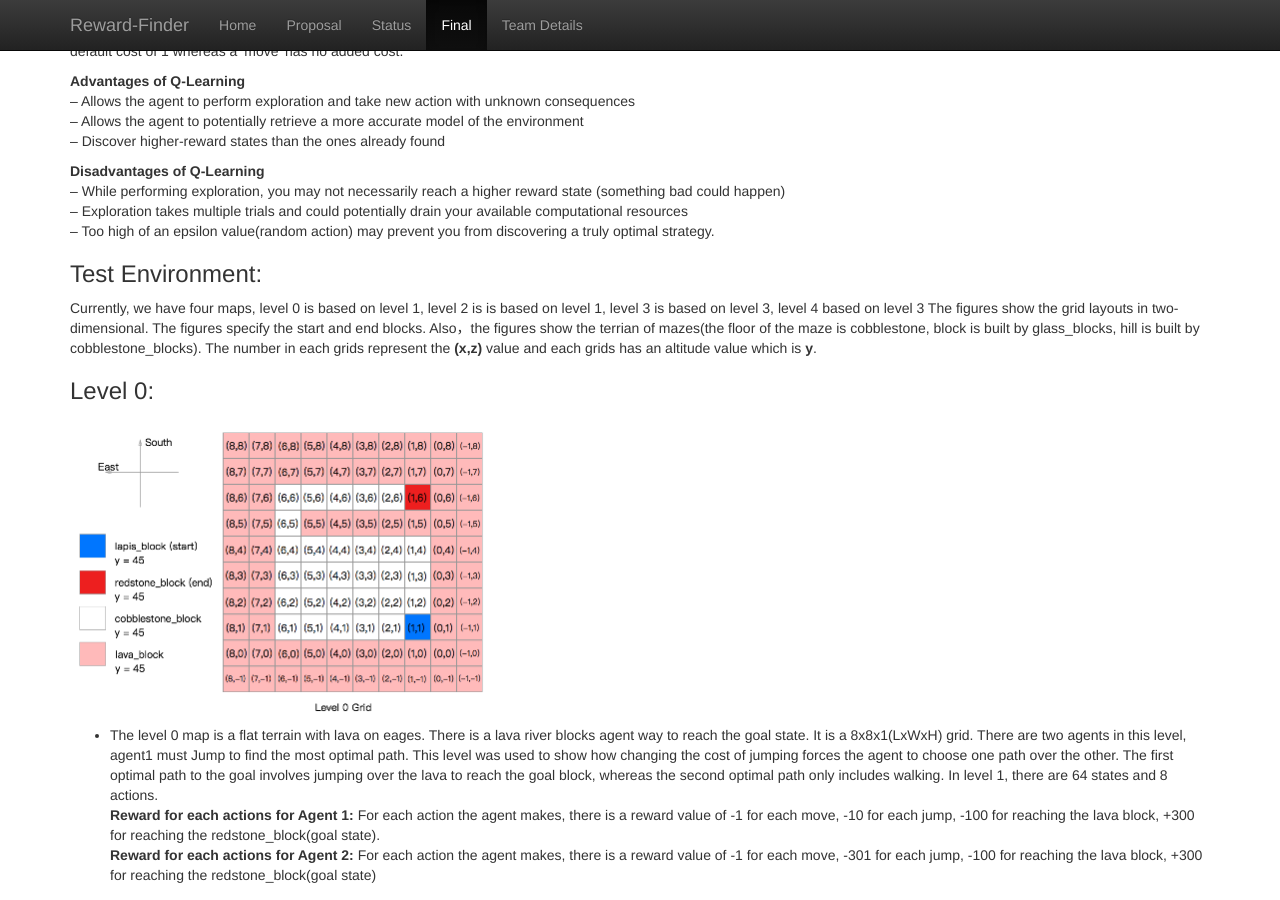
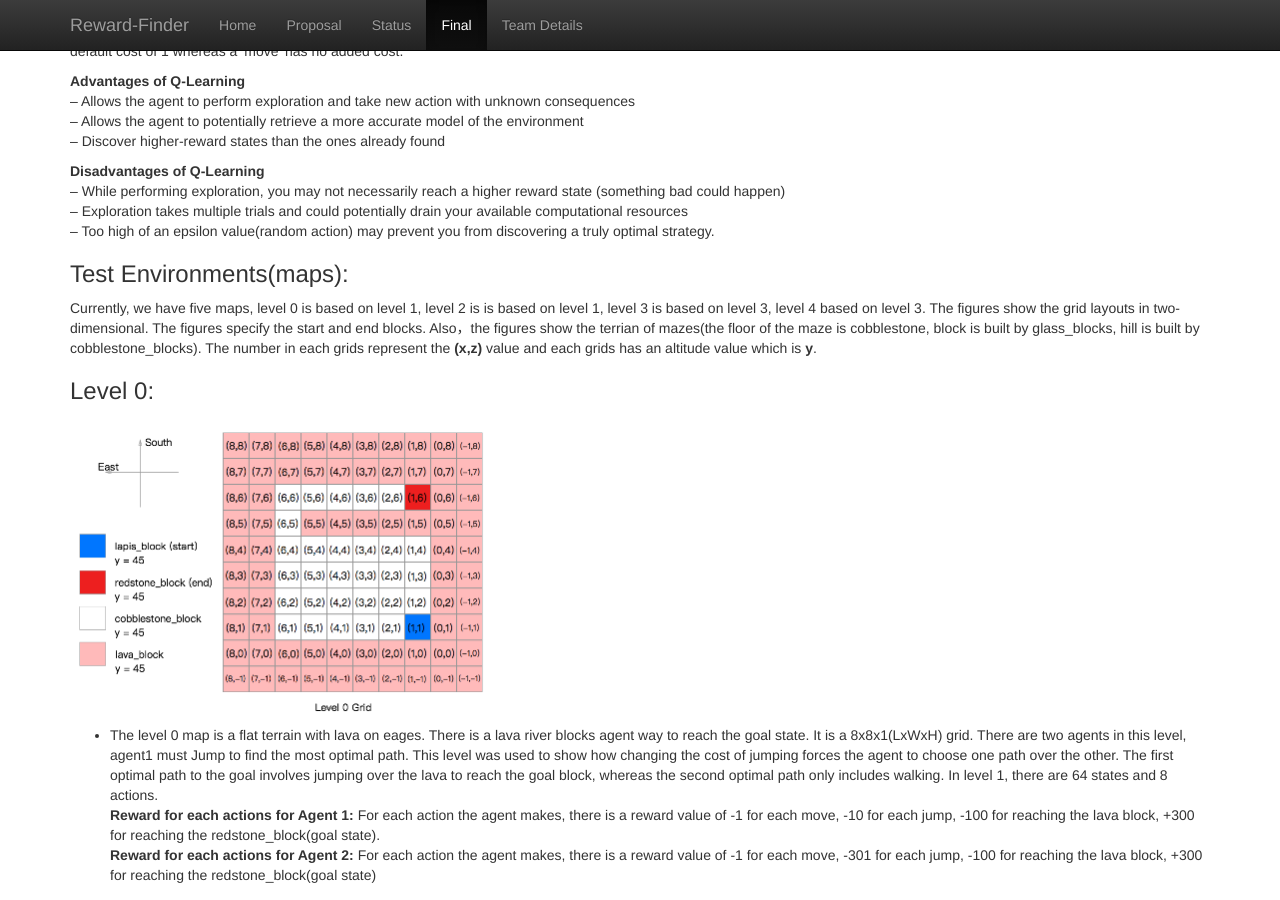
Before and after one commit to Moe202/CS175-Group-8, a Jekyll site: the page built from docs/final.md, in a window 1280 px wide and 900 px high, scrolled down 3246 px. Built offline with Jekyll 4.4.1, drawn with Linux system fonts in a browser that asks for light colours.

Commit message:
fix typos

```diff
--- a/docs/final.md
+++ b/docs/final.md
@@ -101,8 +101,8 @@ We decided to give each state 8 initial Q Values where the first 4 values are 0
 -- Too high of an epsilon value(random action) may prevent you from discovering a truly optimal strategy.
 
 
-### Test Environment:
-Currently, we have four maps, level 0 is based on level 1, level 2 is is based on level 1, level 3 is based on level 3, level 4 based on level 3
+### Test Environments(maps):
+Currently, we have five maps, level 0 is based on level 1, level 2 is is based on level 1, level 3 is based on level 3, level 4 based on level 3.
 The figures show the grid layouts in two-dimensional. The figures specify the start and end blocks. Also，the figures show the terrian of mazes(the floor of the maze is cobblestone, block is built by glass\_blocks, hill is built by cobblestone\_blocks). The number in each grids represent the **(x,z)** value and each grids has an altitude value which is  **y**.
 ###  Level 0:
 <img src="images/level0gridf.png" title="grid" width="427" height="301" /> <br>
```
